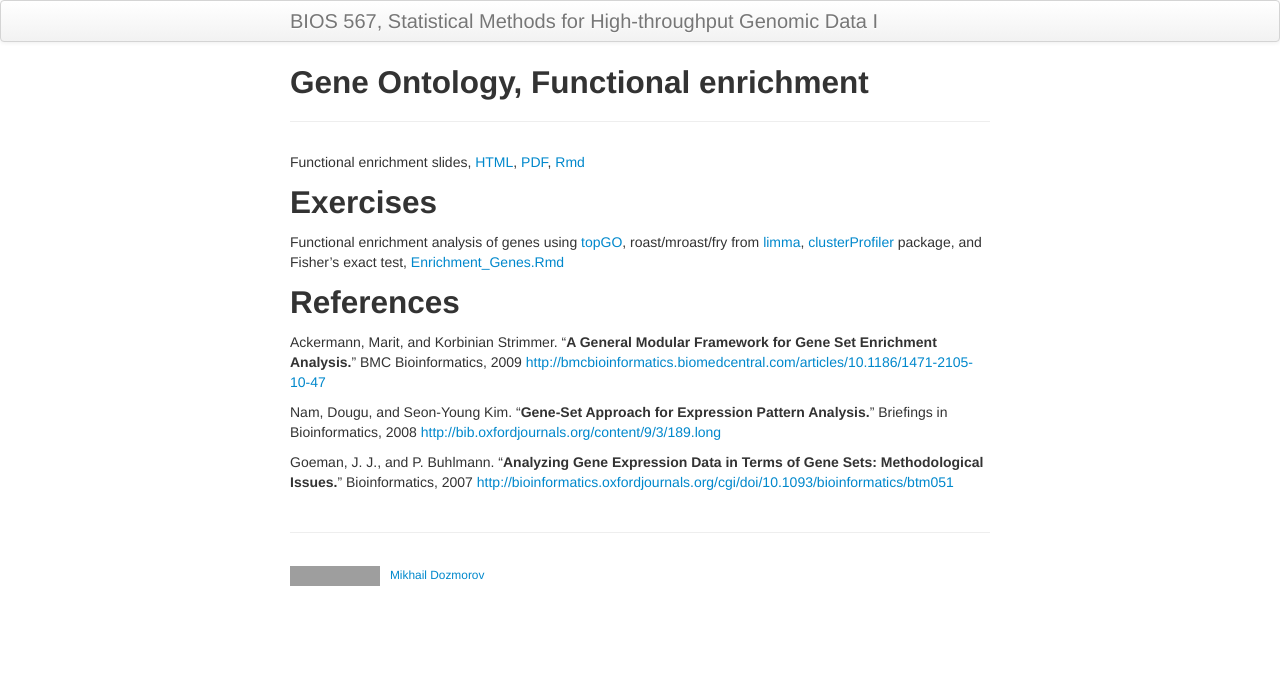
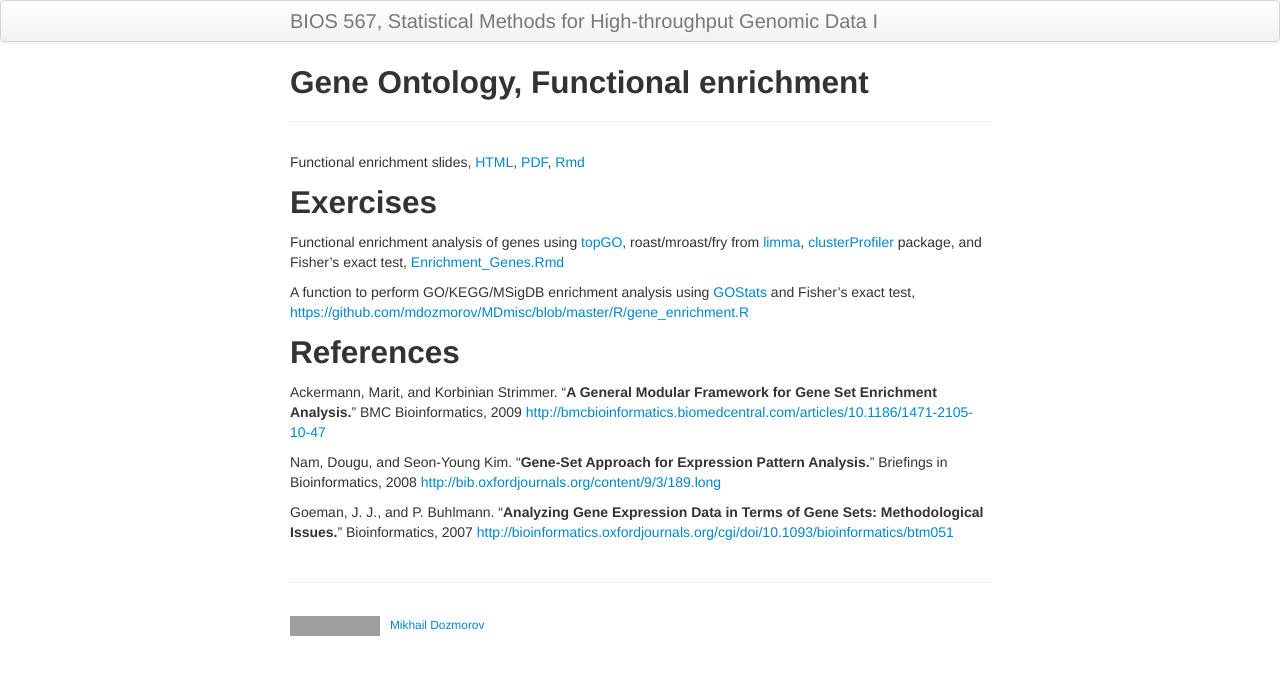
Before and after one commit to mdozmorov/BIOS567, a Jekyll site: the page built from pages/12_geneontology.md, in a window 1280 px wide. Shown: the top 675 px of the page. Built offline with Jekyll 4.4.1, drawn with Linux system fonts in a browser that asks for light colours; grey boxes are pictures that could not be loaded.

Commit message:
Add gene_enrichment link

```diff
--- a/pages/12_geneontology.md
+++ b/pages/12_geneontology.md
@@ -9,6 +9,8 @@ Functional enrichment slides, [HTML](/BIOS567/assets/presentation_functional_enr
 
 Functional enrichment analysis of genes using [topGO](https://bioconductor.org/packages/release/bioc/html/topGO.html), roast/mroast/fry from [limma](https://bioconductor.org/packages/release/bioc/html/limma.html), [clusterProfiler](https://bioconductor.org/packages/release/bioc/html/clusterProfiler.html) package, and Fisher's exact test, [Enrichment_Genes.Rmd](/BIOS567/assets/presentation_functional_enrichment/Enrichment_Genes.Rmd)
 
+A function to perform GO/KEGG/MSigDB enrichment analysis using [GOStats](https://bioconductor.org/packages/release/bioc/html/GOstats.html) and Fisher's exact test, [https://github.com/mdozmorov/MDmisc/blob/master/R/gene_enrichment.R](https://github.com/mdozmorov/MDmisc/blob/master/R/gene_enrichment.R)
+
 ## References
 
 Ackermann, Marit, and Korbinian Strimmer. “**A General Modular Framework for Gene Set Enrichment Analysis.**” BMC Bioinformatics, 2009 [http://bmcbioinformatics.biomedcentral.com/articles/10.1186/1471-2105-10-47](http://bmcbioinformatics.biomedcentral.com/articles/10.1186/1471-2105-10-47)
```
